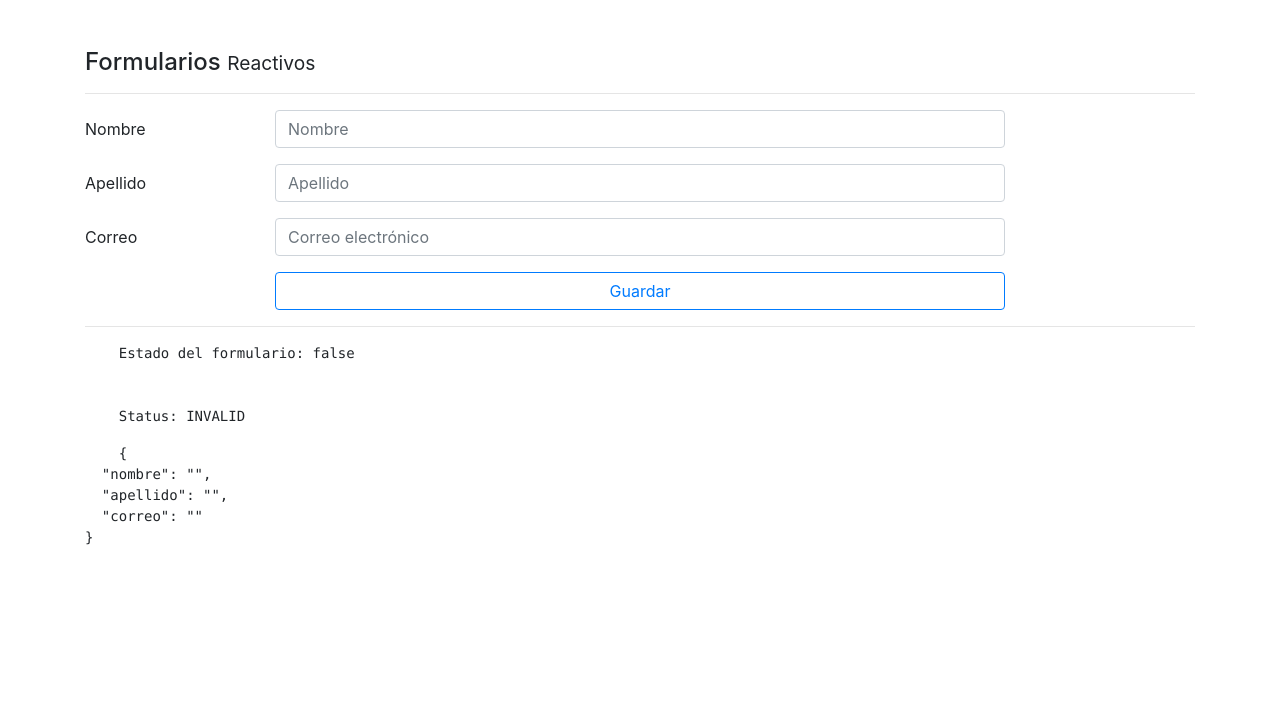
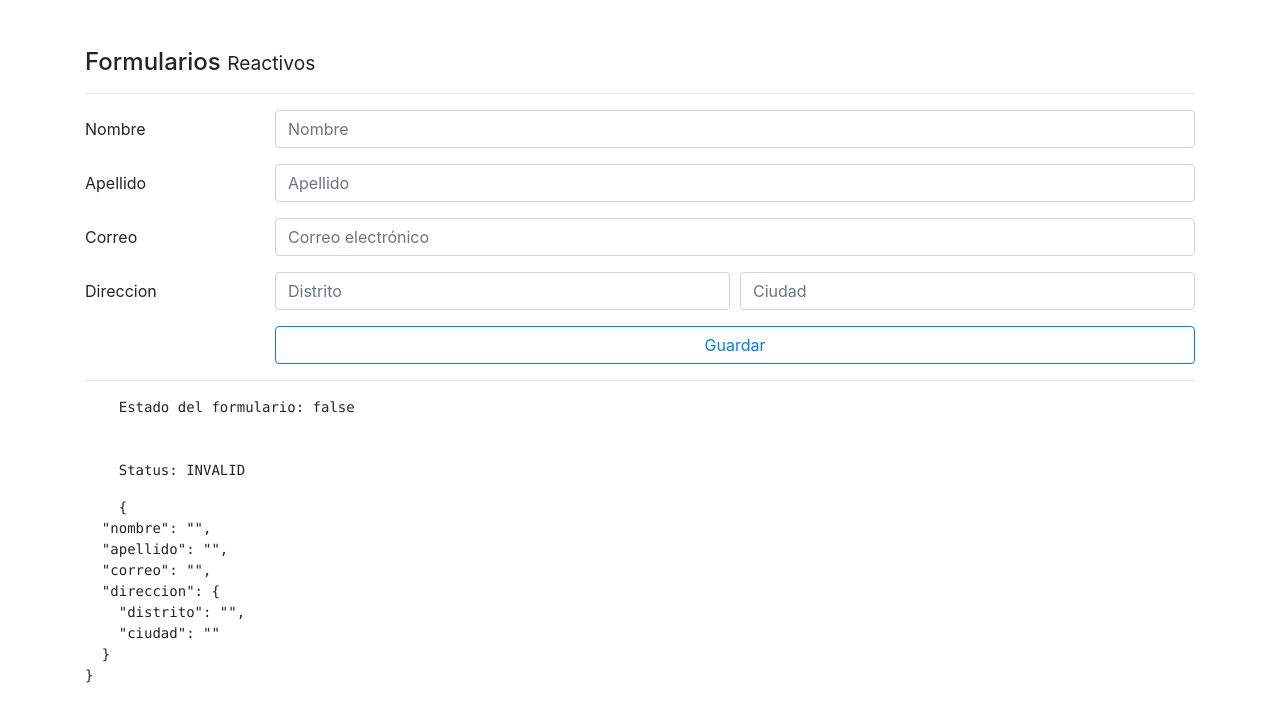
Before and after one commit to irwinet/app_angular_formularios, an Angular app: page /reactivo in a window 1280 px wide. Shown: the top 722 px of the page. Built offline with nearby package versions, Linux system fonts and the light colour scheme.

Commit message:
Add formGroupName

```diff
--- a/src/app/pages/reactive/reactive.component.html
+++ b/src/app/pages/reactive/reactive.component.html
@@ -6,17 +6,19 @@
 
         <div class="form-group row">
             <label class="col-2 col-form-label">Nombre</label>
-            <div class="col-8">
-
-                <input formControlName="nombre" class="form-control" type="text" placeholder="Nombre">
+            <div class="col">
+                <!-- forma.get('nombre').invalid && forma.get('nombre').touched -->
+                <input [class.is-invalid]="nombreNoValido" formControlName="nombre" class="form-control" type="text" placeholder="Nombre">
+                <small *ngIf="nombreNoValido" class="text-danger">Ingrese 5 letras</small>
             </div>
         </div>
 
         <div class="form-group row">
             <label class="col-2 col-form-label">Apellido</label>
-            <div class="col-8">
+            <div class="col">
 
-                <input formControlName="apellido" class="form-control" type="text" placeholder="Apellido">
+                <input [class.is-invalid]="apellidoNoValido" formControlName="apellido" class="form-control" type="text" placeholder="Apellido">
+                <small *ngIf="apellidoNoValido" class="text-danger">Ingrese 5 letras</small>
             </div>
         </div>
 
@@ -24,17 +26,29 @@
 
     <div class="form-group row">
         <label class="col-2 col-form-label">Correo</label>
-        <div class="col-8">
+        <div class="col">
 
-            <input formControlName="correo" class="form-control" type="email" placeholder="Correo electrónico">
+            <input [class.is-invalid]="correoNoValido" formControlName="correo" class="form-control" type="email" placeholder="Correo electrónico">
+            <small *ngIf="correoNoValido" class="text-danger">Ingrese el correo</small>
+        </div>
+    </div>
+
+    <div class="form-group row" formGroupName="direccion">
+        <label class="col-2 col-form-label">Direccion</label>
+        <div class="form-row col">
+            <div class="col">
+                <input formControlName="distrito" type="text" class="form-control" placeholder="Distrito">
+            </div>
+            <div class="col">
+                <input formControlName="ciudad" type="text" class="form-control" placeholder="Ciudad">
+            </div>
         </div>
     </div>
 
 
-
     <div class="form-group row">
         <label class="col-2 col-form-label">&nbsp;</label>
-        <div class="input-group col-md-8">
+        <div class="input-group col-md">
             <button type="submit" class="btn btn-outline-primary btn-block">
         Guardar
       </button>
--- a/src/app/pages/reactive/reactive.component.ts
+++ b/src/app/pages/reactive/reactive.component.ts
@@ -18,15 +18,37 @@
   ngOnInit(): void {
   }
 
+  get nombreNoValido(){
+    return this.forma.get('nombre').invalid && this.forma.get('nombre').touched;
+  }
+
+  get apellidoNoValido(){
+    return this.forma.get('apellido').invalid && this.forma.get('apellido').touched;
+  }
+
+  get correoNoValido(){
+    return this.forma.get('correo').invalid && this.forma.get('correo').touched;
+  }
+
   crearFormulario(){
     this.forma = this.fb.group({
       nombre  : ['', [Validators.required, Validators.minLength(5)]],
-      apellido: ['', Validators.required],
+      apellido: ['', [Validators.required, Validators.minLength(5)]],
       correo  : ['', [Validators.required ,Validators.pattern('[a-z0-9._%+-]+@[a-z0-9.-]+\.[a-z]{2,3}$')]],
+      direccion: this.fb.group({
+        distrito: ['', Validators.required],
+        ciudad: ['', Validators.required]
+      })
     });
   }
 
   guardar(){
     console.log(this.forma);
+
+    if(this.forma.invalid){
+      return Object.values(this.forma.controls).forEach(control=>{
+        control.markAsTouched();
+      });
+    }
   }
 }
```
